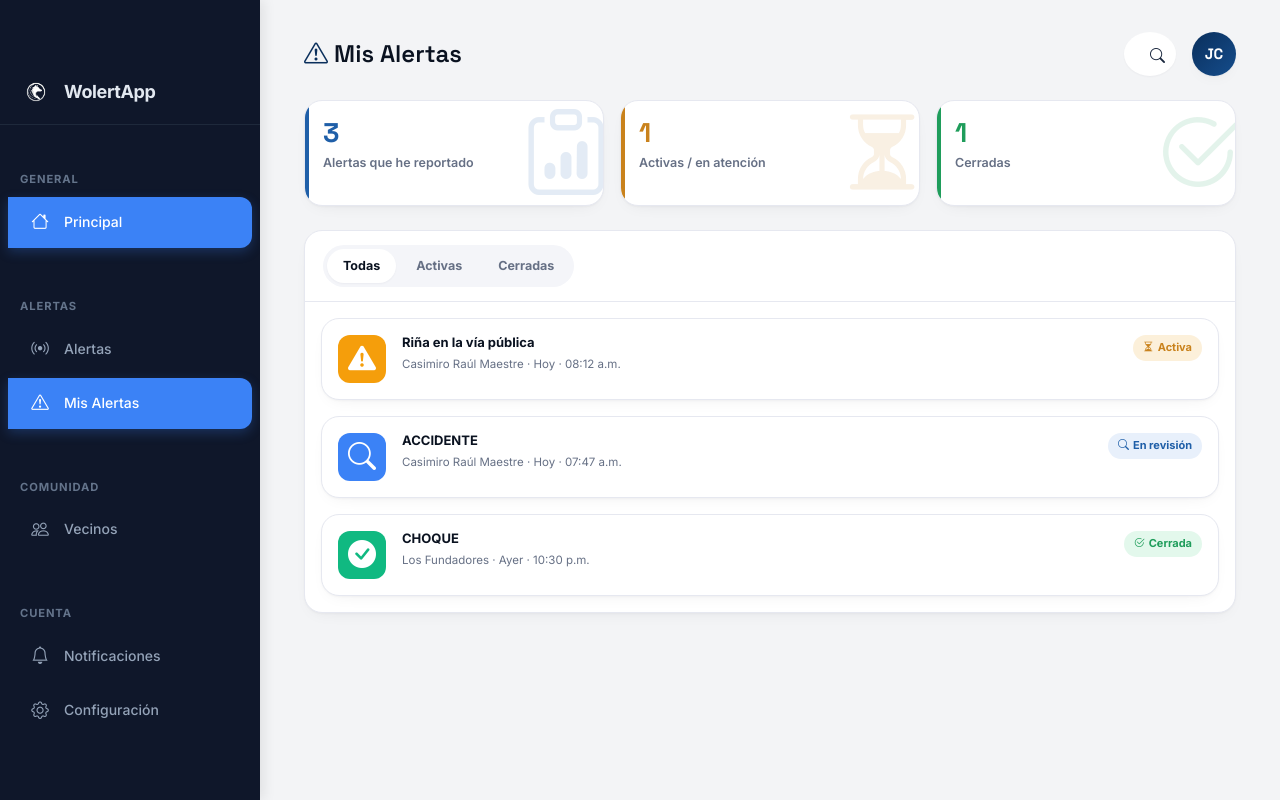
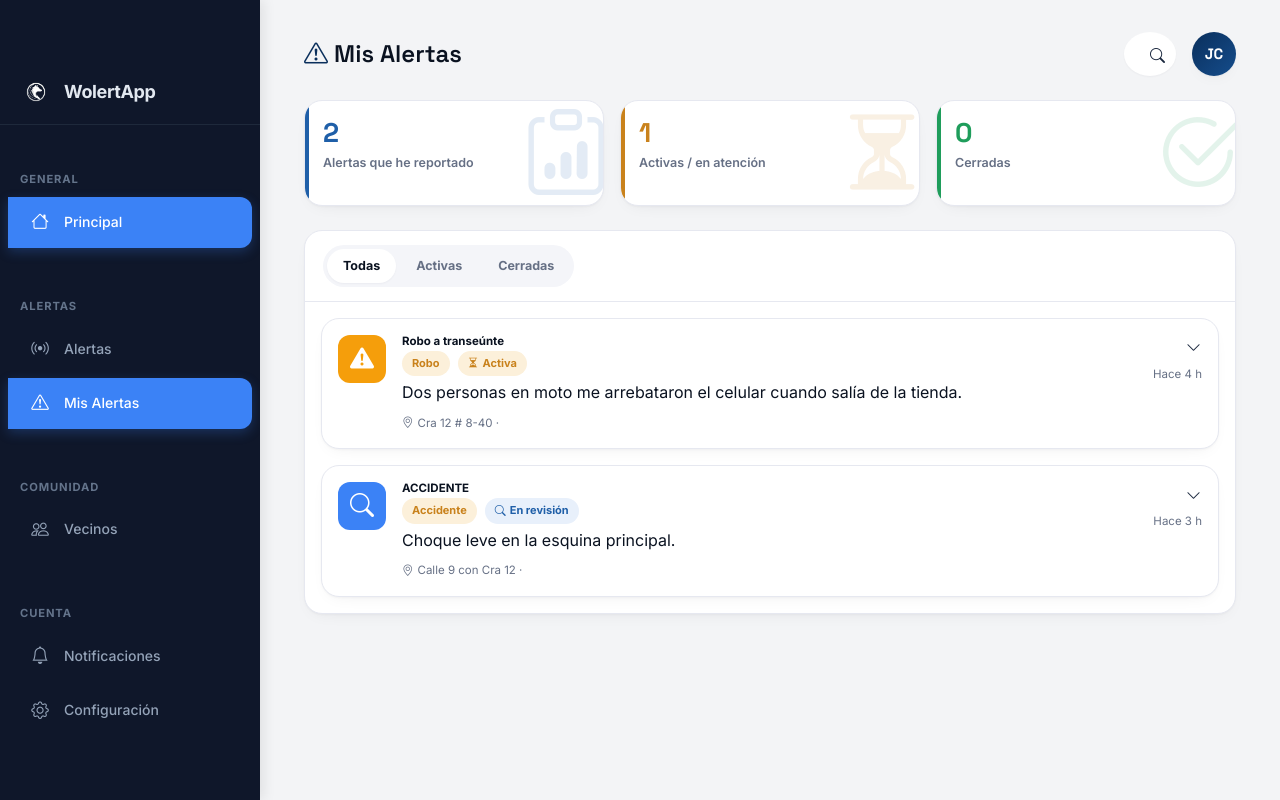
Before and after one commit to ksgutierrez05/WolertApp-Web, a React (Vite) app: page /ciudadano/mis-alertas in a window 1280 px wide. Built offline with nearby package versions, Linux system fonts and the light colour scheme.

Commit message:
feat: mejoras visuales alertas ciudadano (iconos, tiempo, expandible)

```diff
--- a/src/Components/Admin/Pages/Alertas.jsx
+++ b/src/Components/Admin/Pages/Alertas.jsx
@@ -132,14 +132,14 @@ export default function Alertas() {
 
       <div className="card-panel-dash">
         <div className="table-responsive">
-          <table className="tabla-alertas-dash">
+          <table className="tabla-alertas-dash" style={{ tableLayout: 'fixed' }}>
             <thead>
               <tr>
                 <th>Tipo</th>
                 <th>Barrio</th>
                 <th>Usuario</th>
                 <th>Estado</th>
-                <th>Fecha</th>
+                <th>Fecha / Hora</th>
                 <th>Descripción</th>
               </tr>
             </thead>
@@ -179,7 +179,7 @@ export default function Alertas() {
                           <span className="dot" />{estadoLabel[a.estado]}
                         </span>
                       </td>
-                      <td className="alerta-fecha-dash">{formatearFechaAlerta(a.fecha)}</td>
+                      <td className="alerta-fecha-dash">{formatearFechaAlerta(a.fecha)} · 08:12 a.m.</td>
                       <td className="celda-desc" title={a.descripcion || ''}>{a.descripcion || '—'}</td>
                     </tr>
                   );
--- a/src/Components/Ciudadano/Pages/Alertas.jsx
+++ b/src/Components/Ciudadano/Pages/Alertas.jsx
@@ -84,15 +84,16 @@ export default function Alertas() {
                 <div className="flex-grow-1">
                   <div className="d-flex justify-content-between align-items-start mb-2">
                     <div>
-                      <h5 className="info-title-dash mb-0">{a.tipo}</h5>
+                      <h5 className="info-title-dash mb-0" style={{ fontSize: '11.5px' }}>{a.tipo}</h5>
                       <span className="badge-dash badge-amber-dash me-2">{a.categoria}</span>
                       <span className="badge-dash badge-blue-dash">{a.estado}</span>
                     </div>
+                    <div className="info-sub-dash">{a.tiempo}</div>
                   </div>
                   <p className="mb-2">{a.descripcion}</p>
                   <div className="info-sub-dash">
                     Reportado por {a.reportadoPor}<br />
-                    {a.ubicacion} · {a.tiempo}
+                    <i className="bi bi-geo-alt me-1"></i>{a.ubicacion}
                   </div>
                 </div>
               </div>
--- a/src/Components/Ciudadano/Pages/MisAlertas.jsx
+++ b/src/Components/Ciudadano/Pages/MisAlertas.jsx
@@ -4,19 +4,49 @@ import '../../../css/temas.css';
 import '../../../css/ciudadano/panel-mis-alertas.css';
 
 const misAlertas = [
-  { id: 1, tipo: 'Riña en la vía pública', estado: 'activa', fecha: 'Hoy · 08:12 a.m.', ubicacion: 'Casimiro Raúl Maestre' },
-  { id: 2, tipo: 'ACCIDENTE', estado: 'en_revision', fecha: 'Hoy · 07:47 a.m.', ubicacion: 'Casimiro Raúl Maestre' },
-  { id: 3, tipo: 'CHOQUE', estado: 'cerrada', fecha: 'Ayer · 10:30 p.m.', ubicacion: 'Los Fundadores' },
+  {
+    id: 1,
+    tipo: 'Robo a transeúnte',
+    categoria: 'Robo',
+    estado: 'activa',
+    descripcion: 'Dos personas en moto me arrebataron el celular cuando salía de la tienda.',
+    reportadoPor: 'María González',
+    direccion: 'Cra 12 # 8-40',
+    barrio: 'Los Fundadores',
+    comuna: 'Comuna 3',
+    fecha: '20 de oct de 2026, 07:30 p. m.',
+    tiempo: 'Hace 4 h',
+    notas: 'La moto era negra, sin placa visible. Dos hombres, uno con chaqueta roja.',
+  },
+  {
+    id: 2,
+    tipo: 'ACCIDENTE',
+    estado: 'en_revision',
+    categoria: 'Accidente',
+    descripcion: 'Choque leve en la esquina principal.',
+    reportadoPor: 'Laura Peña',
+    direccion: 'Calle 9 con Cra 12',
+    barrio: 'Casimiro Raúl Maestre',
+    comuna: 'Comuna 1',
+    fecha: 'Hoy · 07:47 a.m.',
+    tiempo: 'Hace 3 h',
+    notas: '',
+  },
 ];
 
 export default function MisAlertas() {
   const [filtro, setFiltro] = useState('todas');
+  const [expandido, setExpandido] = useState(null);
 
   const total = misAlertas.length;
   const activas = misAlertas.filter((a) => a.estado === 'activa').length;
   const cerradas = misAlertas.filter((a) => a.estado === 'cerrada').length;
 
   const filtradas = misAlertas.filter((a) => filtro === 'todas' || a.estado === filtro);
+
+  const colorEstado = (e) => (e === 'activa' ? '#f59e0b' : e === 'en_revision' ? '#3b82f6' : '#10b981');
+  const labelEstado = (e) => (e === 'activa' ? 'Activa' : e === 'en_revision' ? 'En revisión' : 'Cerrada');
+  const iconoEstado = (e) => (e === 'activa' ? 'bi-hourglass-split' : e === 'en_revision' ? 'bi-search' : 'bi-check2-circle');
 
   return (
     <div className="container-fluid">
@@ -71,10 +101,10 @@ export default function MisAlertas() {
 
         <div id="listaMisAlertas">
           {filtradas.map((a) => (
-            <div key={a.id} className="card-panel-dash p-3 m-3">
+            <div key={a.id} className="card-panel-dash p-3 m-3" style={{ cursor: 'pointer' }} onClick={() => setExpandido(expandido === a.id ? null : a.id)}>
               <div className="d-flex align-items-start gap-3">
                 <div className="alerta-tipo-icono-dash" style={{
-                  fontSize: '28px',
+                  fontSize: '24px',
                   width: '48px',
                   height: '48px',
                   borderRadius: '12px',
@@ -82,20 +112,54 @@ export default function MisAlertas() {
                   alignItems: 'center',
                   justifyContent: 'center',
                   color: '#fff',
-                  backgroundColor: a.estado === 'activa' ? '#f59e0b' : a.estado === 'en_revision' ? '#3b82f6' : '#10b981',
+                  backgroundColor: colorEstado(a.estado),
                 }}>
                   <i className={`bi ${a.estado === 'activa' ? 'bi-exclamation-triangle-fill' : a.estado === 'en_revision' ? 'bi-search' : 'bi-check-circle-fill'}`}></i>
                 </div>
                 <div className="flex-grow-1">
                   <div className="d-flex justify-content-between align-items-start">
                     <div>
-                      <h5 className="info-title-dash mb-1">{a.tipo}</h5>
-                      <div className="info-sub-dash">{a.ubicacion} · {a.fecha}</div>
+                      <h5 className="info-title-dash mb-0" style={{ fontSize: '11.5px' }}>{a.tipo}</h5>
+                      <span className="badge-dash badge-amber-dash me-2">{a.categoria}</span>
+                      <span className={`badge-dash ${a.estado === 'activa' ? 'badge-amber-dash' : a.estado === 'en_revision' ? 'badge-blue-dash' : 'badge-green-dash'}`}>
+                        <i className={`bi ${iconoEstado(a.estado)} me-1`}></i>
+                        {labelEstado(a.estado)}
+                      </span>
+                      <p className="mb-2 mt-1">{a.descripcion}</p>
+                      <div className="info-sub-dash"><i className="bi bi-geo-alt me-1"></i>{a.direccion} · {a.ubicacion}</div>
                     </div>
-                    <span className={`badge-dash ${a.estado === 'activa' ? 'badge-amber-dash' : a.estado === 'en_revision' ? 'badge-blue-dash' : 'badge-green-dash'}`}>
-                      <i className={`bi ${a.estado === 'activa' ? 'bi-hourglass-split' : a.estado === 'en_revision' ? 'bi-search' : 'bi-check2-circle'} me-1`}></i>
-                      {a.estado === 'activa' ? 'Activa' : a.estado === 'en_revision' ? 'En revisión' : 'Cerrada'}
-                    </span>
+                    <div className="text-end">
+                      <button
+                        className="btn btn-link p-0"
+                        aria-label="Ver detalle"
+                        tabIndex={-1}
+                      >
+                        <i className={`bi ${expandido === a.id ? 'bi-chevron-up' : 'bi-chevron-down'}`}></i>
+                      </button>
+                      <div className="info-sub-dash mt-1">{a.tiempo}</div>
+                    </div>
+                  </div>
+
+                  <div
+                    style={{
+                      maxHeight: expandido === a.id ? '400px' : '0',
+                      overflow: 'hidden',
+                      transition: 'max-height 0.3s ease',
+                    }}
+                  >
+                    <div className="mt-3 pt-3 border-top" style={{ fontSize: '13px' }}>
+                      <table className="table table-sm mb-0">
+                        <tbody>
+                          <tr><td className="fw-bold" style={{ width: '40%' }}>Tipo de alerta</td><td>{a.categoria}</td></tr>
+                          <tr><td className="fw-bold">Descripción</td><td>{a.descripcion}</td></tr>
+                          <tr><td className="fw-bold">Dirección</td><td>{a.direccion}</td></tr>
+                          <tr><td className="fw-bold">Barrio / Comuna</td><td>{a.barrio} · {a.comuna}</td></tr>
+                          <tr><td className="fw-bold">Fecha del reporte</td><td>{a.fecha}</td></tr>
+                          <tr><td className="fw-bold">Estado actual</td><td>{labelEstado(a.estado)}</td></tr>
+                          {a.notas && <tr><td className="fw-bold">Notas que agregué</td><td>{a.notas}</td></tr>}
+                        </tbody>
+                      </table>
+                    </div>
                   </div>
                 </div>
               </div>
```
